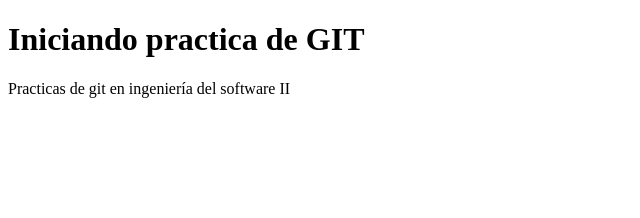
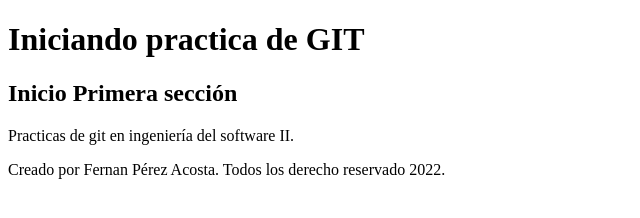
Before and after one commit to fernanperez/universidad, a plain HTML site: page index.html in a window 1280 px wide. Shown: the whole page, without its empty margins (0-640 px from the left). Drawn offline with Linux system fonts and the light colour scheme.

Commit message:
Se agrego header, section, footer

```diff
--- a/index.html
+++ b/index.html
@@ -7,9 +7,17 @@
     <title>Practicas de GIT</title>
 </head>
 <body>
-    <h1>
-        Iniciando practica de GIT
-    </h1>
-    <p>Practicas de git en ingeniería del software II</p>
+    <header>
+        <h1>
+            Iniciando practica de GIT
+        </h1>
+    </header>
+    <section id="seccion_1">
+        <h2>Inicio Primera sección</h2>
+        <p>Practicas de git en ingeniería del software II.</p>
+    </section>
+    <footer>
+        <p>Creado por Fernan Pérez Acosta. Todos los derecho reservado 2022.</p>
+    </footer>
 </body>
 </html>
```
